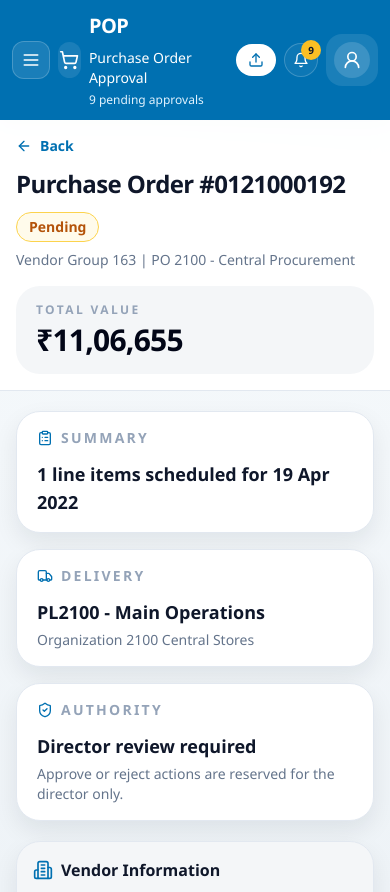
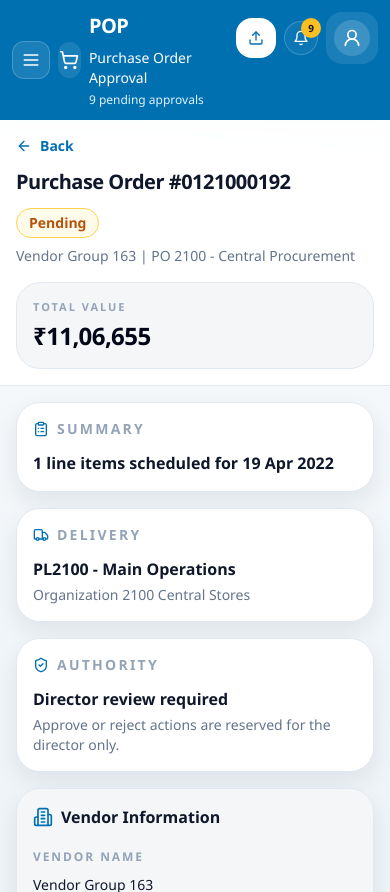
Before and after one commit to Manon434/PO-approval_ui, a React (Vite) app: page /po/0121000192 in a window 390 px wide. Built offline with nearby package versions, Linux system fonts and the light colour scheme.

Commit message:
polish mobile version and structural changes

```diff
--- a/src/App.jsx
+++ b/src/App.jsx
@@ -4,6 +4,7 @@ import TopBar from "./components/TopBar";
 import Sidebar from "./components/Sidebar";
 import EmptyState from "./components/EmptyState";
 import PurchaseOrderDetail from "./components/PurchaseOrderDetail";
+import ApproveModal from "./components/ApproveModal";
 import RejectModal from "./components/RejectModal";
 import NotificationCenter from "./components/NotificationCenter";
 import NewPurchaseOrderModal from "./components/NewPurchaseOrderModal";
@@ -108,7 +109,7 @@ function createPurchaseOrderFromUpload(uploadData, existingOrders) {
   };
 }
 
-function PurchaseOrderRoute({ visibleOrders, onApprove, onAttachFiles, onRejectOpen }) {
+function PurchaseOrderRoute({ visibleOrders, onApprove, onAttachFiles, onRemoveAttachment, onRejectOpen }) {
   const { poId } = useParams();
   const navigate = useNavigate();
   const purchaseOrder = visibleOrders.find((item) => item.id === poId);
@@ -128,6 +129,7 @@ function PurchaseOrderRoute({ visibleOrders, onApprove, onAttachFiles, onRejectO
       purchaseOrder={purchaseOrder}
       onApprove={onApprove}
       onAttachFiles={onAttachFiles}
+      onRemoveAttachment={onRemoveAttachment}
       onReject={onRejectOpen}
       onBack={() => navigate("/")}
     />
@@ -143,6 +145,7 @@ export default function App() {
     }))
   );
   const [rejectingPoId, setRejectingPoId] = useState(null);
+  const [approvingPoId, setApprovingPoId] = useState(null);
   const [sidebarOpen, setSidebarOpen] = useState(false);
   const [activeSection, setActiveSection] = useState("pending");
   const [notificationsOpen, setNotificationsOpen] = useState(false);
@@ -159,7 +162,13 @@ export default function App() {
   const pendingOrders = purchaseOrders.filter((item) => item.status === "Pending");
   const approvedOrders = purchaseOrders.filter((item) => item.status === "Approved");
   const rejectedOrders = purchaseOrders.filter((item) => item.status === "Rejected");
-  const visibleOrders = activeSection === "approved" ? approvedOrders : pendingOrders;
+  const ordersBySection = {
+    pending: pendingOrders,
+    approved: approvedOrders,
+    rejected: rejectedOrders
+  };
+  const visibleOrders = ordersBySection[activeSection] ?? pendingOrders;
+  const approvingOrder = purchaseOrders.find((item) => item.id === approvingPoId) ?? null;
   const rejectingOrder = purchaseOrders.find((item) => item.id === rejectingPoId) ?? null;
   const unreadNotifications = notifications.filter((notification) => notification.unread).length;
   const currentDateLabel = useMemo(
@@ -249,6 +258,9 @@ export default function App() {
     } else if (targetOrder?.status === "Approved") {
       setActiveSection("approved");
       navigate(`/po/${poId}`);
+    } else if (targetOrder?.status === "Rejected") {
+      setActiveSection("rejected");
+      navigate(`/po/${poId}`);
     } else {
       showToast(
         "error",
@@ -301,12 +313,48 @@ export default function App() {
     );
   }
 
-  function handleApprove(poId) {
-    const approvedOrder = purchaseOrders.find((order) => order.id === poId);
+  function handleRemoveAttachment(poId, attachmentId) {
+    let removedAttachment = null;
+
+    setPurchaseOrders((currentOrders) =>
+      currentOrders.map((order) => {
+        if (order.id !== poId) {
+          return order;
+        }
+
+        removedAttachment = (order.attachments ?? []).find((attachment) => attachment.id === attachmentId) ?? null;
+
+        return {
+          ...order,
+          attachments: (order.attachments ?? []).filter((attachment) => attachment.id !== attachmentId)
+        };
+      })
+    );
+
+    if (removedAttachment?.url?.startsWith("blob:")) {
+      URL.revokeObjectURL(removedAttachment.url);
+      attachmentUrlsRef.current = attachmentUrlsRef.current.filter((url) => url !== removedAttachment.url);
+    }
+
+    if (removedAttachment) {
+      showToast("warning", "Attachment removed", `${removedAttachment.name} was removed from PO ${poId}.`);
+    }
+  }
+
+  function handleApproveRequest(poId) {
+    setApprovingPoId(poId);
+  }
+
+  function handleApprove({ comments }) {
+    if (!approvingPoId) {
+      return;
+    }
+
+    const approvedOrder = purchaseOrders.find((order) => order.id === approvingPoId);
 
     setPurchaseOrders((currentOrders) =>
       currentOrders.map((order) =>
-        order.id === poId
+        order.id === approvingPoId
           ? {
               ...order,
               status: "Approved",
@@ -319,7 +367,7 @@ export default function App() {
                   actor: directorRecipient.name,
                   role: directorRecipient.role,
                   time: new Date().toISOString(),
-                  note: "Approved by director authority."
+                  note: comments
                 }
               ]
             }
@@ -328,13 +376,14 @@ export default function App() {
     );
     setNotifications((currentNotifications) =>
       currentNotifications.map((notification) =>
-        notification.poId === poId ? { ...notification, unread: false } : notification
+        notification.poId === approvingPoId ? { ...notification, unread: false } : notification
       )
     );
+    setApprovingPoId(null);
 
     if (approvedOrder) {
-      const nextPendingOrders = pendingOrders.filter((order) => order.id !== poId);
-      const nextRoute = nextPendingOrders[0] ? `/po/${nextPendingOrders[0].id}` : "/";
+      setActiveSection("approved");
+      const nextRoute = `/po/${approvedOrder.id}`;
       navigate(nextRoute);
       showToast("success", "Purchase order approved", `${approvedOrder.poNumber} was approved successfully.`);
     }
@@ -379,8 +428,8 @@ export default function App() {
     setRejectingPoId(null);
 
     if (rejectedOrder) {
-      const nextPendingOrders = pendingOrders.filter((order) => order.id !== rejectingPoId);
-      const nextRoute = nextPendingOrders[0] ? `/po/${nextPendingOrders[0].id}` : "/";
+      setActiveSection("rejected");
+      const nextRoute = `/po/${rejectedOrder.id}`;
       navigate(nextRoute);
       showToast("warning", "Purchase order rejected", `${rejectedOrder.poNumber} was rejected with comments recorded.`);
     }
@@ -421,8 +470,9 @@ export default function App() {
               element={
                 <PurchaseOrderRoute
                   visibleOrders={visibleOrders}
-                  onApprove={handleApprove}
+                  onApprove={handleApproveRequest}
                   onAttachFiles={handleAttachFiles}
+                  onRemoveAttachment={handleRemoveAttachment}
                   onRejectOpen={setRejectingPoId}
                 />
               }
@@ -432,6 +482,12 @@ export default function App() {
         </main>
       </div>
 
+      <ApproveModal
+        open={Boolean(approvingOrder)}
+        poNumber={approvingOrder?.poNumber}
+        onClose={() => setApprovingPoId(null)}
+        onConfirm={handleApprove}
+      />
       <RejectModal
         open={Boolean(rejectingOrder)}
         poNumber={rejectingOrder?.poNumber}
--- /dev/null
+++ b/src/components/ApproveModal.jsx
@@ -0,0 +1,127 @@
+import { useEffect, useState } from "react";
+import { CheckCircle2, X } from "lucide-react";
+
+export default function ApproveModal({ open, poNumber, onClose, onConfirm }) {
+  const [comments, setComments] = useState("");
+  const [confirmed, setConfirmed] = useState(false);
+  const [showErrors, setShowErrors] = useState(false);
+
+  useEffect(() => {
+    if (!open) {
+      setComments("");
+      setConfirmed(false);
+      setShowErrors(false);
+    }
+  }, [open]);
+
+  if (!open) {
+    return null;
+  }
+
+  const commentsError = showErrors && !comments.trim();
+  const confirmationError = showErrors && !confirmed;
+
+  function handleSubmit() {
+    if (!comments.trim() || !confirmed) {
+      setShowErrors(true);
+      return;
+    }
+
+    onConfirm({
+      comments: comments.trim()
+    });
+  }
+
+  return (
+    <div className="fixed inset-0 z-50 flex items-center justify-center bg-slate-950/45 p-2 backdrop-blur-sm sm:p-4">
+      <div className="flex max-h-[92dvh] w-full max-w-xl flex-col overflow-hidden rounded-[24px] bg-white shadow-2xl shadow-slate-950/25 sm:rounded-[28px]">
+        <div className="flex items-start justify-between bg-emerald-600 px-4 py-4 text-white sm:px-6 sm:py-5">
+          <div className="flex items-start gap-3">
+            <CheckCircle2 className="mt-1 h-5 w-5" />
+            <div>
+              <h2 className="text-2xl font-semibold">Approve Purchase Order</h2>
+              <p className="text-sm text-emerald-50">PO #{poNumber}</p>
+            </div>
+          </div>
+
+          <button
+            type="button"
+            onClick={onClose}
+            className="rounded-full p-1 transition hover:bg-white/10"
+            aria-label="Close approval modal"
+          >
+            <X className="h-5 w-5" />
+          </button>
+        </div>
+
+        <div className="flex-1 space-y-5 overflow-y-auto px-4 py-4 sm:px-6 sm:py-6">
+          <div>
+            <label className="mb-2 block text-sm font-semibold uppercase tracking-wide text-slate-600">
+              Director Comments <span className="text-emerald-600">*</span>
+            </label>
+            <textarea
+              value={comments}
+              onChange={(event) => setComments(event.target.value)}
+              rows={5}
+              placeholder="Add approval notes or business justification. These comments will be saved in the approval history."
+              className={`w-full rounded-2xl border bg-white px-4 py-3 outline-none transition ${
+                commentsError
+                  ? "border-red-400 ring-2 ring-red-100"
+                  : "border-slate-300 focus:border-[#0070b1] focus:ring-2 focus:ring-sky-100"
+              }`}
+            />
+            <div className="mt-2 flex items-center justify-between">
+              {commentsError ? <p className="text-sm text-red-600">Director comments are required.</p> : <span />}
+              <p className="text-sm text-slate-400">{comments.length} chars</p>
+            </div>
+          </div>
+
+          <label
+            className={`flex cursor-pointer items-start gap-3 rounded-2xl border px-4 py-4 transition ${
+              confirmationError
+                ? "border-red-300 bg-red-50"
+                : confirmed
+                  ? "border-emerald-200 bg-emerald-50"
+                  : "border-slate-200 bg-slate-50"
+            }`}
+          >
+            <input
+              type="checkbox"
+              checked={confirmed}
+              onChange={(event) => setConfirmed(event.target.checked)}
+              className="mt-1 h-4 w-4 rounded border-slate-300 text-emerald-600 focus:ring-emerald-200"
+            />
+            <div>
+              <p className="text-sm font-semibold text-slate-900">Confirm approval decision</p>
+              <p className="mt-1 text-sm leading-6 text-slate-500">
+                I confirm that this purchase order has been reviewed and should move to the approved queue.
+              </p>
+              {confirmationError ? <p className="mt-2 text-sm text-red-600">Please confirm before approving.</p> : null}
+            </div>
+          </label>
+
+          <div className="rounded-2xl border border-emerald-200 bg-emerald-50 px-4 py-3 text-sm leading-6 text-emerald-800">
+            <span className="font-semibold">Note:</span> This action will update the PO status to <span className="italic">Approved</span> and store the director comments in the approval history.
+          </div>
+        </div>
+
+        <div className="flex flex-col-reverse gap-3 border-t border-slate-200 bg-slate-50 px-4 py-4 sm:flex-row sm:justify-end sm:px-6 sm:py-5">
+          <button
+            type="button"
+            onClick={onClose}
+            className="rounded-2xl border border-slate-300 px-5 py-3 font-semibold text-slate-700 transition hover:bg-slate-100"
+          >
+            Cancel
+          </button>
+          <button
+            type="button"
+            onClick={handleSubmit}
+            className="rounded-2xl bg-emerald-600 px-5 py-3 font-semibold text-white transition hover:bg-emerald-700"
+          >
+            Confirm Approval
+          </button>
+        </div>
+      </div>
+    </div>
+  );
+}
--- a/src/components/PurchaseOrderDetail.jsx
+++ b/src/components/PurchaseOrderDetail.jsx
@@ -30,6 +30,7 @@ function Field({ label, value, icon: Icon }) {
 function ApprovalDecision({ purchaseOrder, onApprove, onReject }) {
   const isPending = purchaseOrder.status === "Pending";
   const isApproved = purchaseOrder.status === "Approved";
+  const isRejected = purchaseOrder.status === "Rejected";
 
   return (
     <section className="rounded-[24px] border border-slate-200 bg-[#f4f6f8] p-4 shadow-panel sm:rounded-[28px] sm:p-6">
@@ -50,7 +51,13 @@ function ApprovalDecision({ purchaseOrder, onApprove, onReject }) {
           </div>
           <div className="flex items-center justify-between gap-4">
             <span className="text-slate-500">Queue Status</span>
-            <span className={`font-semibold ${isApproved ? "text-emerald-600" : "text-amber-600"}`}>{purchaseOrder.status}</span>
+            <span
+              className={`font-semibold ${
+                isApproved ? "text-emerald-600" : isRejected ? "text-red-600" : "text-amber-600"
+              }`}
+            >
+              {purchaseOrder.status}
+            </span>
           </div>
         </div>
       </div>
@@ -92,13 +99,14 @@ export default function PurchaseOrderDetail({
   onApprove,
   onReject,
   onAttachFiles,
+  onRemoveAttachment,
   onBack
 }) {
   return (
     <div className="h-full overflow-y-auto">
-      <div className="sticky top-0 z-10 border-b border-slate-200 bg-white/95 px-4 py-4 backdrop-blur sm:px-6 sm:py-5 xl:px-8">
+      <div className="border-b border-slate-200 bg-white/95 px-4 py-4 backdrop-blur md:sticky md:top-0 md:z-10 sm:px-6 sm:py-5 xl:px-8">
         <div className="flex flex-col gap-4 xl:flex-row xl:items-center xl:justify-between">
-          <div>
+          <div className="min-w-0 flex-1">
             <button
               type="button"
               onClick={onBack}
@@ -108,52 +116,62 @@ export default function PurchaseOrderDetail({
               Back
             </button>
             <div className="flex flex-wrap items-center gap-3">
-              <h2 className="text-2xl font-semibold tracking-tight text-slate-900 sm:text-3xl">
+              <h2 className="min-w-0 break-words text-xl font-semibold tracking-tight text-slate-900 sm:text-3xl">
                 Purchase Order #{purchaseOrder.poNumber}
               </h2>
-              <span className="rounded-full border border-amber-300 bg-amber-50 px-3 py-1 text-sm font-semibold text-amber-700">
+              <span
+                className={`shrink-0 rounded-full border px-3 py-1 text-sm font-semibold ${
+                  purchaseOrder.status === "Approved"
+                    ? "border-emerald-300 bg-emerald-50 text-emerald-700"
+                    : purchaseOrder.status === "Rejected"
+                      ? "border-red-300 bg-red-50 text-red-700"
+                      : "border-amber-300 bg-amber-50 text-amber-700"
+                }`}
+              >
                 {purchaseOrder.status}
               </span>
             </div>
-            <p className="mt-2 text-sm text-slate-500">
+            <p className="mt-2 break-words text-sm text-slate-500">
               {purchaseOrder.supplierName} | {purchaseOrder.orderDetails.purchaseArea}
             </p>
           </div>
 
-          <div className="rounded-[24px] bg-[#f4f6f8] px-5 py-4 text-left sm:px-6 sm:text-right">
-            <p className="text-xs font-semibold uppercase tracking-[0.2em] text-slate-400">Total Value</p>
-            <p className="mt-1 text-3xl font-semibold tracking-tight text-slate-950 sm:text-5xl">
+          <div className="w-full rounded-[24px] border border-slate-200 bg-[#f4f6f8] px-4 py-4 text-left sm:px-6 md:w-auto md:min-w-[260px] md:text-right">
+            <p className="text-[11px] font-semibold uppercase tracking-[0.18em] text-slate-400 sm:text-xs sm:tracking-[0.2em]">
+              Total Value
+            </p>
+            <p className="mt-1 break-words text-2xl font-semibold tracking-tight text-slate-950 sm:text-4xl md:text-5xl">
               {formatCurrency(purchaseOrder.totalAmount)}
             </p>
           </div>
         </div>
       </div>
 
-      <div className="space-y-5 px-4 py-5 sm:space-y-6 sm:px-6 sm:py-6 xl:px-8 xl:py-8">
+      <div className="space-y-4 px-4 py-4 sm:space-y-6 sm:px-6 sm:py-6 xl:px-8 xl:py-8">
         <section className="grid gap-4 sm:grid-cols-2 xl:grid-cols-3">
-          <div className="rounded-[24px] border border-slate-200 bg-white px-5 py-4 shadow-panel">
+          <div className="rounded-[24px] border border-slate-200 bg-white px-4 py-4 shadow-panel sm:px-5">
             <div className="flex items-center gap-2 text-sm font-semibold uppercase tracking-[0.16em] text-slate-400">
               <ClipboardList className="h-4 w-4 text-[#0070b1]" />
               Summary
             </div>
-            <p className="mt-3 text-lg font-semibold text-slate-900">
+            <p className="mt-3 text-base font-semibold text-slate-900 sm:text-lg">
               {purchaseOrder.lineItems.length} line items scheduled for {formatDate(purchaseOrder.deliveryInfo.deliveryDate)}
             </p>
           </div>
-          <div className="rounded-[24px] border border-slate-200 bg-white px-5 py-4 shadow-panel">
+          <div className="rounded-[24px] border border-slate-200 bg-white px-4 py-4 shadow-panel sm:px-5">
             <div className="flex items-center gap-2 text-sm font-semibold uppercase tracking-[0.16em] text-slate-400">
               <Truck className="h-4 w-4 text-[#0070b1]" />
               Delivery
             </div>
-            <p className="mt-3 text-lg font-semibold text-slate-900">{purchaseOrder.deliveryInfo.plant}</p>
+            <p className="mt-3 text-base font-semibold text-slate-900 sm:text-lg">{purchaseOrder.deliveryInfo.plant}</p>
             <p className="mt-1 text-sm text-slate-500">{purchaseOrder.deliveryInfo.deliveryAddress}</p>
           </div>
-          <div className="rounded-[24px] border border-slate-200 bg-white px-5 py-4 shadow-panel">
+          <div className="rounded-[24px] border border-slate-200 bg-white px-4 py-4 shadow-panel sm:px-5">
             <div className="flex items-center gap-2 text-sm font-semibold uppercase tracking-[0.16em] text-slate-400">
               <ShieldCheck className="h-4 w-4 text-[#0070b1]" />
               Authority
             </div>
-            <p className="mt-3 text-lg font-semibold text-slate-900">Director review required</p>
+            <p className="mt-3 text-base font-semibold text-slate-900 sm:text-lg">Director review required</p>
             <p className="mt-1 text-sm text-slate-500">Approve or reject actions are reserved for the director only.</p>
           </div>
         </section>
@@ -197,12 +215,12 @@ export default function PurchaseOrderDetail({
           <div className="space-y-3 p-4 md:hidden">
             {purchaseOrder.lineItems.map((item) => (
               <article key={item.itemNumber} className="rounded-[22px] border border-slate-200 bg-white p-4">
-                <div className="flex items-center justify-between gap-3">
-                  <div>
+                <div className="flex flex-col gap-3 sm:flex-row sm:items-center sm:justify-between">
+                  <div className="min-w-0">
                     <p className="text-xs font-semibold uppercase tracking-[0.16em] text-slate-400">Item #{item.itemNumber}</p>
                     <h4 className="mt-2 text-base font-semibold text-slate-900">{item.description}</h4>
                   </div>
-                  <span className="rounded-full border border-sky-200 bg-sky-50 px-3 py-1 text-xs font-semibold text-[#0070b1]">
+                  <span className="max-w-full self-start break-all rounded-full border border-sky-200 bg-sky-50 px-3 py-1 text-xs font-semibold text-[#0070b1]">
                     {item.material}
                   </span>
                 </div>
@@ -284,6 +302,7 @@ export default function PurchaseOrderDetail({
           poId={purchaseOrder.id}
           attachments={purchaseOrder.attachments ?? []}
           onAttachFiles={onAttachFiles}
+          onRemoveAttachment={onRemoveAttachment}
         />
 
         <div className="grid gap-5 xl:grid-cols-[minmax(0,2fr)_minmax(320px,0.9fr)]">
--- a/src/components/TopBar.jsx
+++ b/src/components/TopBar.jsx
@@ -10,8 +10,8 @@ export default function TopBar({
   currentDateLabel
 }) {
   return (
-    <header className="flex min-h-[72px] items-center justify-between gap-3 bg-[#0070b1] px-3 py-3 text-white shadow-lg shadow-sky-900/20 sm:px-4 md:px-5">
-      <div className="flex min-w-0 items-center gap-2 sm:gap-3">
+    <header className="flex min-h-[72px] items-start justify-between gap-3 bg-[#0070b1] px-3 py-3 text-white shadow-lg shadow-sky-900/20 sm:items-center sm:px-4 md:px-5">
+      <div className="flex min-w-0 flex-1 items-center gap-2 sm:gap-3">
         <button
           type="button"
           onClick={onMenuOpen}
@@ -27,7 +27,7 @@ export default function TopBar({
           <div className="flex flex-wrap items-center gap-2 sm:gap-3">
             <span className="text-xl font-semibold tracking-tight sm:text-2xl">POP</span>
             <span className="hidden h-6 w-px bg-white/30 sm:block" />
-            <span className="text-sm font-medium sm:text-lg">Purchase Order Approval</span>
+            <span className="text-sm font-medium leading-5 sm:text-lg">Purchase Order Approval</span>
           </div>
           <div className="mt-1 flex flex-wrap items-center gap-2 text-xs text-sky-100 sm:gap-3 sm:text-sm">
             <p>{pendingCount} pending approvals</p>
@@ -37,11 +37,12 @@ export default function TopBar({
         </div>
       </div>
 
-      <div className="flex items-center gap-2 sm:gap-3 md:gap-6">
+      <div className="flex shrink-0 items-center gap-2 self-start sm:self-center sm:gap-3 md:gap-6">
         <button
           type="button"
           onClick={onOpenUpload}
-          className="inline-flex items-center gap-2 rounded-2xl bg-white px-3 py-2 text-sm font-semibold text-[#0070b1] transition hover:bg-sky-50 sm:px-4 sm:py-2.5"
+          className="inline-flex h-10 w-10 items-center justify-center rounded-2xl bg-white text-[#0070b1] transition hover:bg-sky-50 sm:h-auto sm:w-auto sm:gap-2 sm:px-4 sm:py-2.5 sm:text-sm sm:font-semibold"
+          aria-label="Upload purchase order"
         >
           <Upload className="h-4 w-4" />
           <span className="hidden sm:inline">Upload PO</span>
```
Also changed, not shown: src/components/EmptyState.jsx (+5 -3 lines), src/components/PurchaseOrderAttachments.jsx (+14 -4 lines), src/components/Sidebar.jsx (+25 -9 lines).
